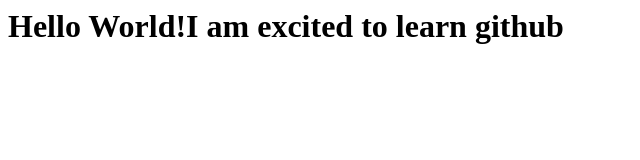
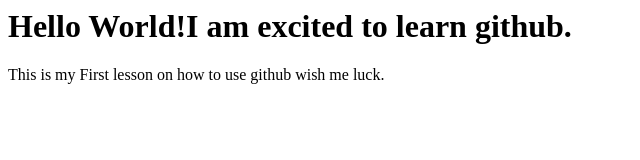
Before and after one commit to sunrise-rab/githubtest, a plain HTML site: page index.html in a window 1280 px wide. Shown: the whole page, without its empty margins (0-640 px from the left). Drawn offline with Linux system fonts and the light colour scheme.

Commit message:
update
add description

```diff
--- a/index.html
+++ b/index.html
@@ -1,3 +1,4 @@
 <html>
-  <h1>Hello World!I am excited to learn github</h1>
+  <h1>Hello World!I am excited to learn github.</h1>
+  <p>This is my First lesson on how to use github wish me luck.</p>
 </html>
```
